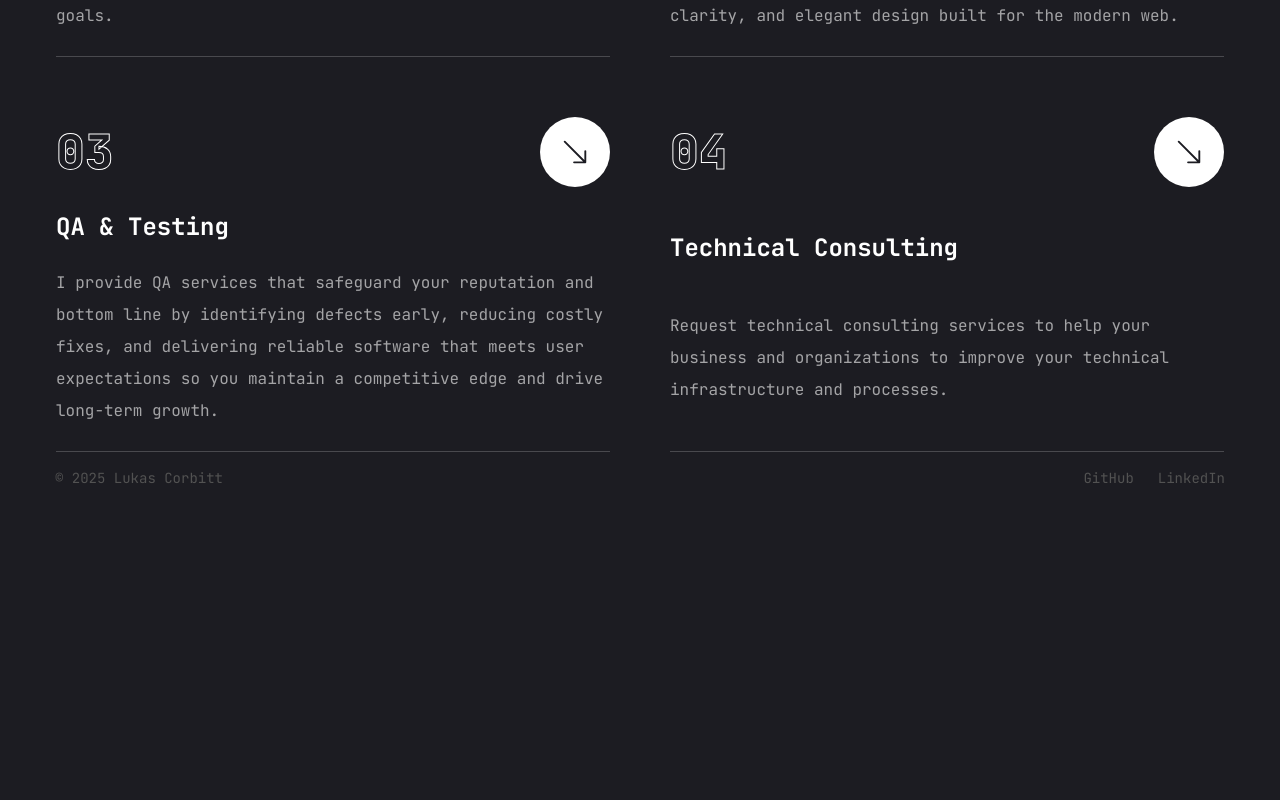
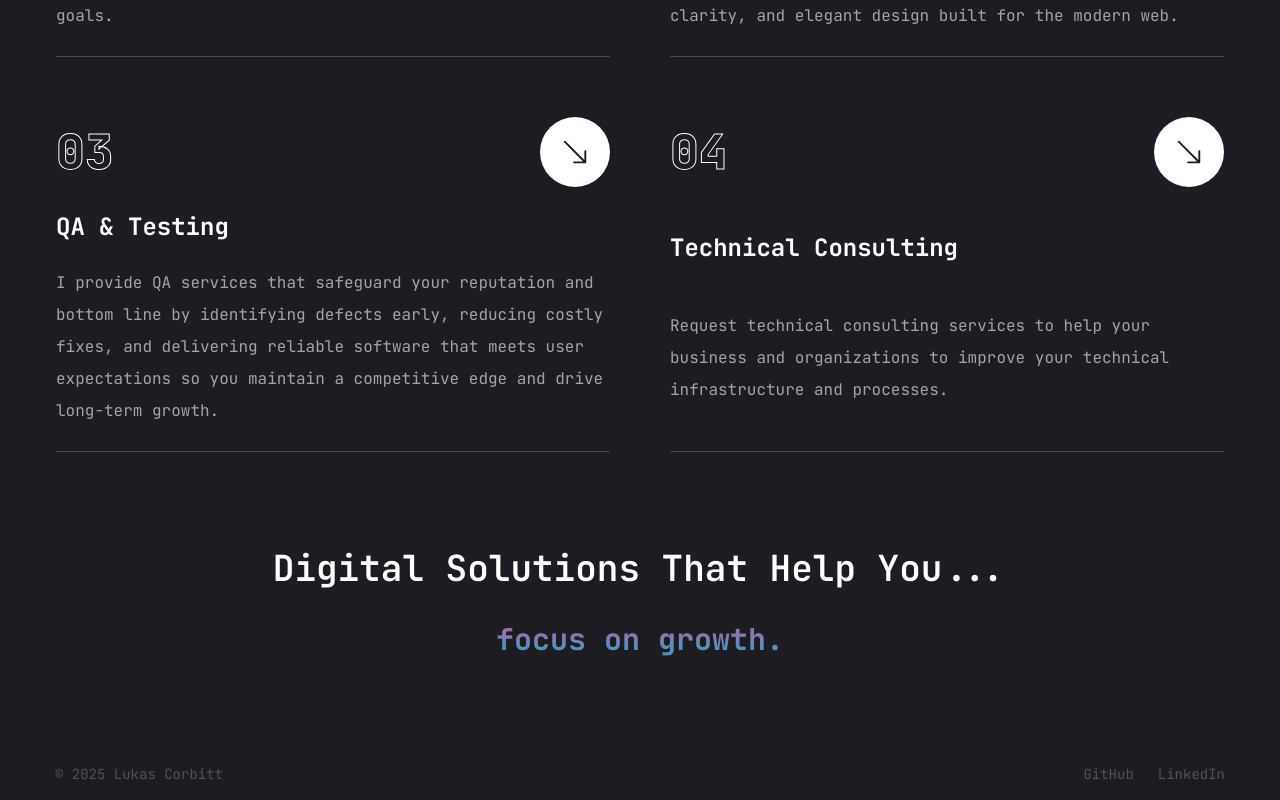
Before and after one commit to lcorbitt/my-portfolio, a Next.js app: page / in a window 1280 px wide. Shown: the part 1449-2249 px from the top of the page. Before the commit the page ends 1953 px from the top, so only its background shows below. Built offline with nearby package versions, Linux system fonts and the light colour scheme.

Commit message:
Create revolving text component

```diff
--- a/app/page.tsx
+++ b/app/page.tsx
@@ -3,9 +3,7 @@
 import Hero from "@/components/Hero";
 import Stats from "@/components/Stats";
 import Services from "@/components/Services";
-import Link from "next/link"
-import { motion } from "framer-motion"
-import { BsArrowDownRight } from "react-icons/bs"
+import RevolvingText from "@/components/RevolvingText";
 
 const services = [
   {
@@ -41,6 +39,7 @@ const Home = () => {
       <Stats />
       <div className="border-t border-white/20 container pb-24"></div>
       <Services />
+      <RevolvingText />
     </section>
   );
 };
--- /dev/null
+++ b/components/RevolvingText.tsx
@@ -0,0 +1,45 @@
+"use client";
+
+import { useState, useEffect } from "react";
+import { AnimatePresence, motion } from "framer-motion";
+
+const sentences = [
+  "save time.",
+  "get better resultss.",
+  "focus on growth."
+];
+
+const DURATION = 2500; // ms
+
+const RevolvingText = () => {
+  const [index, setIndex] = useState(0);
+
+  useEffect(() => {
+    const interval = setInterval(() => {
+      setIndex((prev) => (prev + 1) % sentences.length);
+    }, DURATION);
+    return () => clearInterval(interval);
+  }, []);
+
+  return (
+    <div className="flex flex-col items-center py-24">
+      <span className="text-4xl font-semibold mb-8">Digital Solutions That Help You...</span>
+      <div className="h-8 min-w-[280px] flex items-center justify-center">
+        <AnimatePresence mode="wait">
+          <motion.span
+            key={index}
+            initial={{ opacity: 0, y: 20 }}
+            animate={{ opacity: 1, y: 0 }}
+            exit={{ opacity: 0, y: -20 }}
+            transition={{ duration: 0.5 }}
+            className="text-3xl font-bold text-gradient bg-clip-text"
+          >
+            {sentences[index]}
+          </motion.span>
+        </AnimatePresence>
+      </div>
+    </div>
+  );
+};
+
+export default RevolvingText;
```
